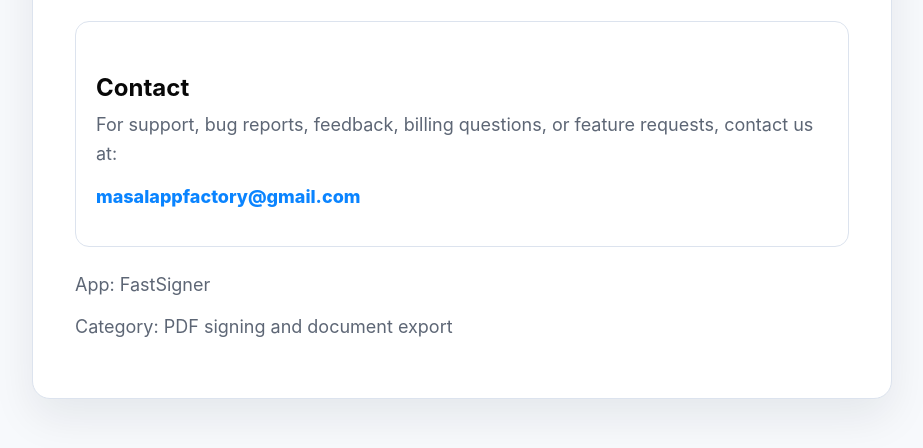
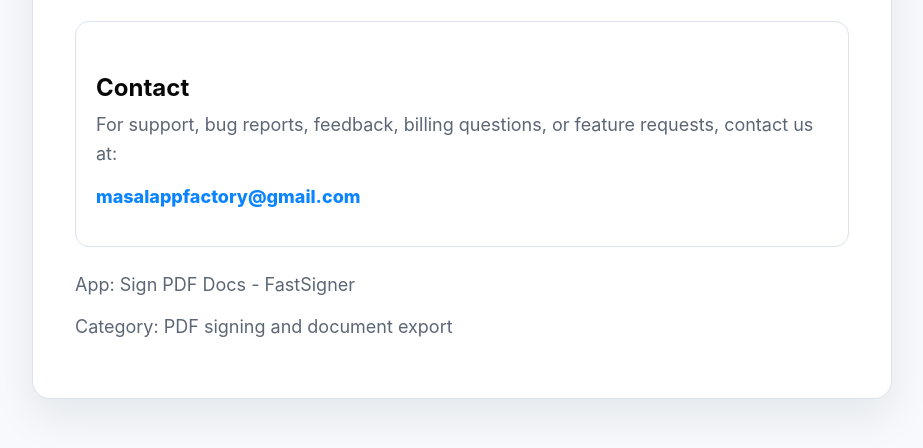
Before and after one commit to masalappfactory/fastsign-legal, a plain HTML site: page support.html in a window 1280 px wide. Shown: the part 258-706 px from the top of the page, without its empty margins (178-1101 px from the left). Drawn offline with Linux system fonts and the light colour scheme.

Commit message:
Update support.html

```diff
--- a/support.html
+++ b/support.html
@@ -91,7 +91,7 @@
         <p><a href="mailto:masalappfactory@gmail.com">masalappfactory@gmail.com</a></p>
       </div>
 
-      <p>App: FastSigner</p>
+      <p>App: Sign PDF Docs - FastSigner</p>
       <p>Category: PDF signing and document export</p>
     </section>
   </main>
```
